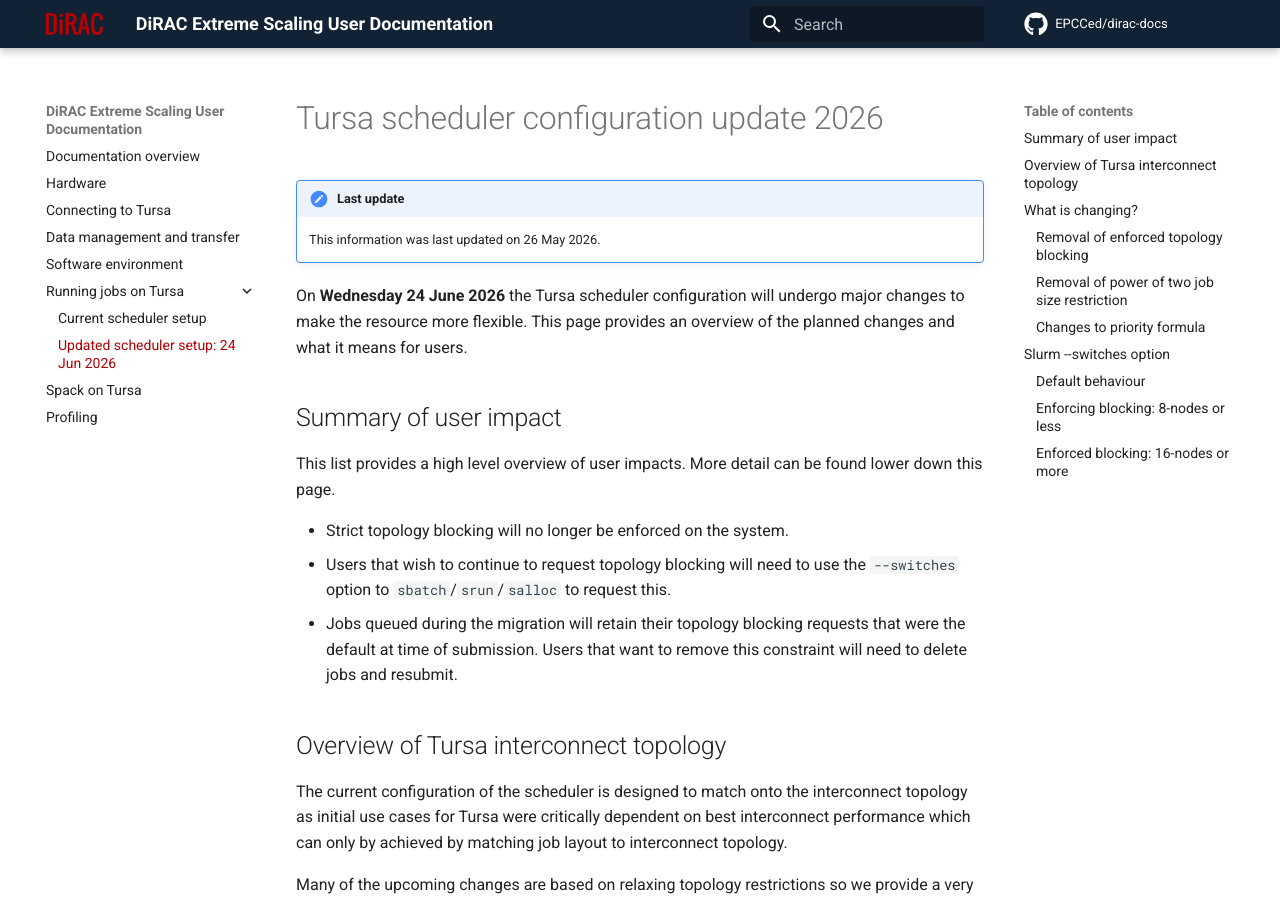
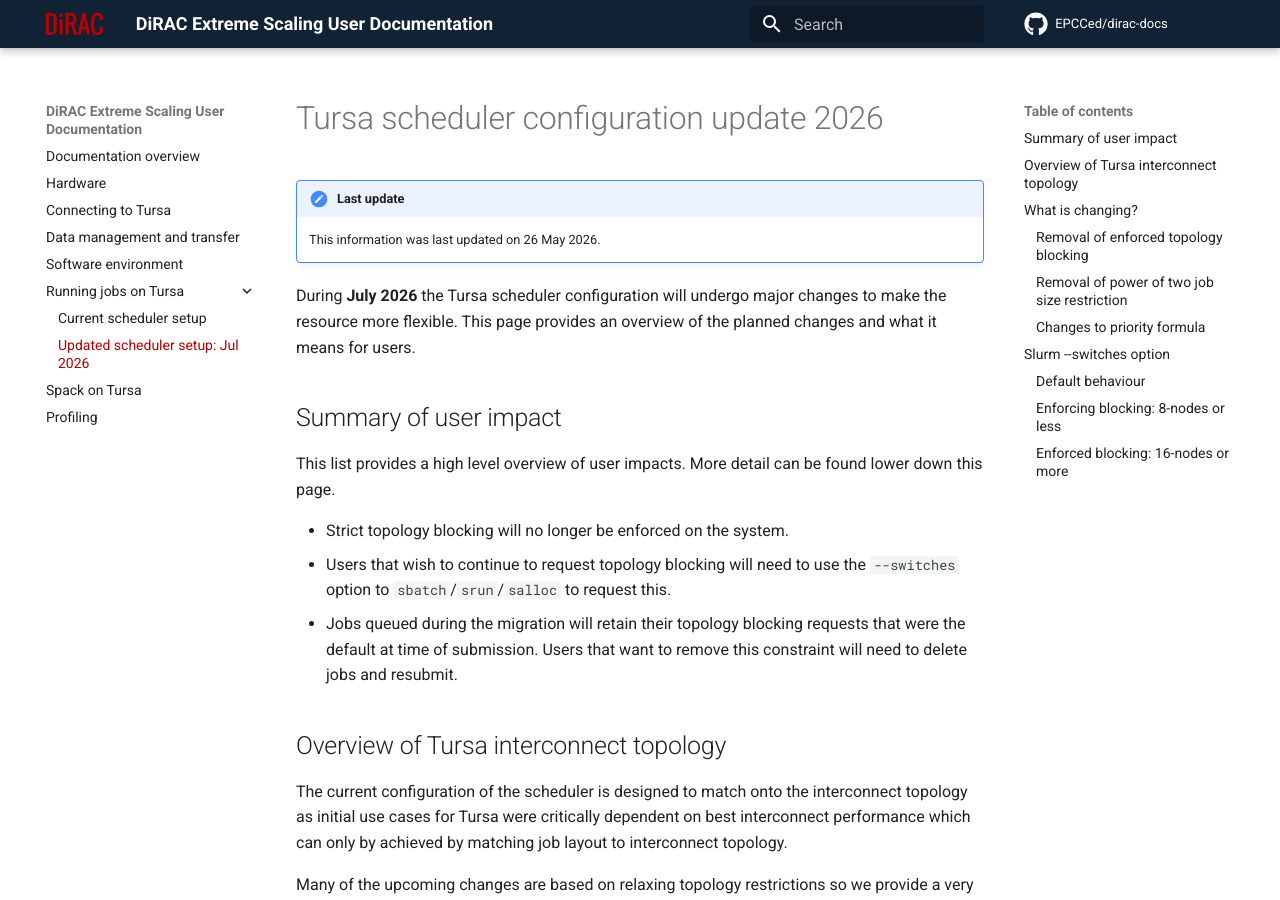
Before and after one commit to EPCCed/dirac-docs, an MkDocs documentation site: the page built from docs/scheduler-update-2026.md, in a window 1280 px wide and 900 px high. Built offline with MkDocs 1.6.1 and Material for MkDocs 9.7.7, drawn with Linux system fonts in a browser that asks for light colours; comment, search, counter and statistics services are not loaded.

Commit message:
Changes date

```diff
--- a/docs/scheduler-update-2026.md
+++ b/docs/scheduler-update-2026.md
@@ -3,7 +3,7 @@
 !!! note "Last update"
     This information was last updated on 26 May 2026.
 
-On **Wednesday 24 June 2026** the Tursa scheduler configuration will undergo major changes to make
+During **July 2026** the Tursa scheduler configuration will undergo major changes to make
 the resource more flexible. This page provides an overview of the planned changes
 and what it means for users.
 
--- a/mkdocs.yml
+++ b/mkdocs.yml
@@ -32,6 +32,6 @@ nav:
   - "Software environment": sw-environment.md
   - "Running jobs on Tursa":
     - "Current scheduler setup": scheduler.md
-    - "Updated scheduler setup: 24 Jun 2026": scheduler-update-2026.md
+    - "Updated scheduler setup: Jul 2026": scheduler-update-2026.md
   - "Spack on Tursa": spack.md
   - "Profiling": profiling.md
```
